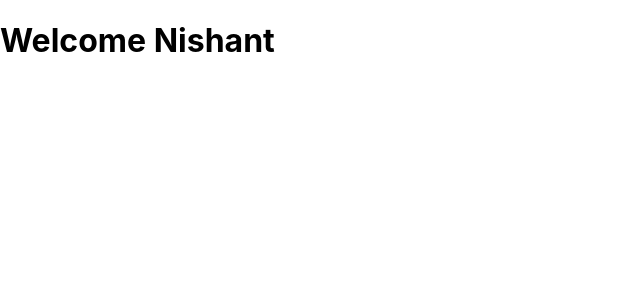
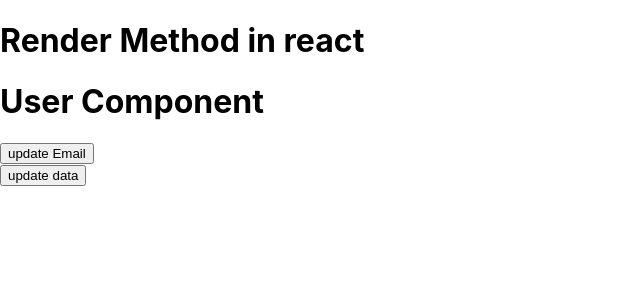
Before and after one commit to fhabhishektiwari/blog, a React (Create React App) app: page / in a window 1280 px wide. Shown: the top 300 px of the page, without its empty margins (0-640 px from the left). Built offline with nearby package versions, Linux system fonts and the light colour scheme.

Commit message:
render life cycle methods

```diff
--- a/src/App.js
+++ b/src/App.js
@@ -1,23 +1,18 @@
 // import logo from './logo.svg';
 import './App.css';
 import React from 'react';
+import UserThree from './UserThree';
 
 
-class App extends React.Component{
-  constructor(){
-    super();
-    this.state={
-      data:"Nishant"
-    }
-  }
-  render(){
-    console.log("render")
+const  App=()=>{
+  const [name,setName]=React.useState("Nishant");
     return(
       <div>
-        <h1>Welcome {this.state.data}</h1>
+        <h1>Render Method in react</h1>
+        <UserThree name={name}/>
+        <button onClick={()=>{setName("Bhatnagar")}}>update data</button>
       </div>
     );
   }
-}
 
 export default App;
--- /dev/null
+++ b/src/UserThree.js
@@ -0,0 +1,24 @@
+import React from "react"
+
+class UserThree extends React.Component{
+    constructor(){
+        super();
+        this.state={
+            email:"nishant@gmail.com"
+        }
+    }
+    render(){
+        // console.log("render",this.props);
+        console.log("render",this.state.email);
+        return(
+            <div>
+                <h1>User Component</h1>
+                <button onClick={()=>{
+                    this.setState({email:"nima@gmail.com"})
+                }}>update Email</button>
+            </div>
+        );
+    }
+
+}
+export default UserThree;
```
